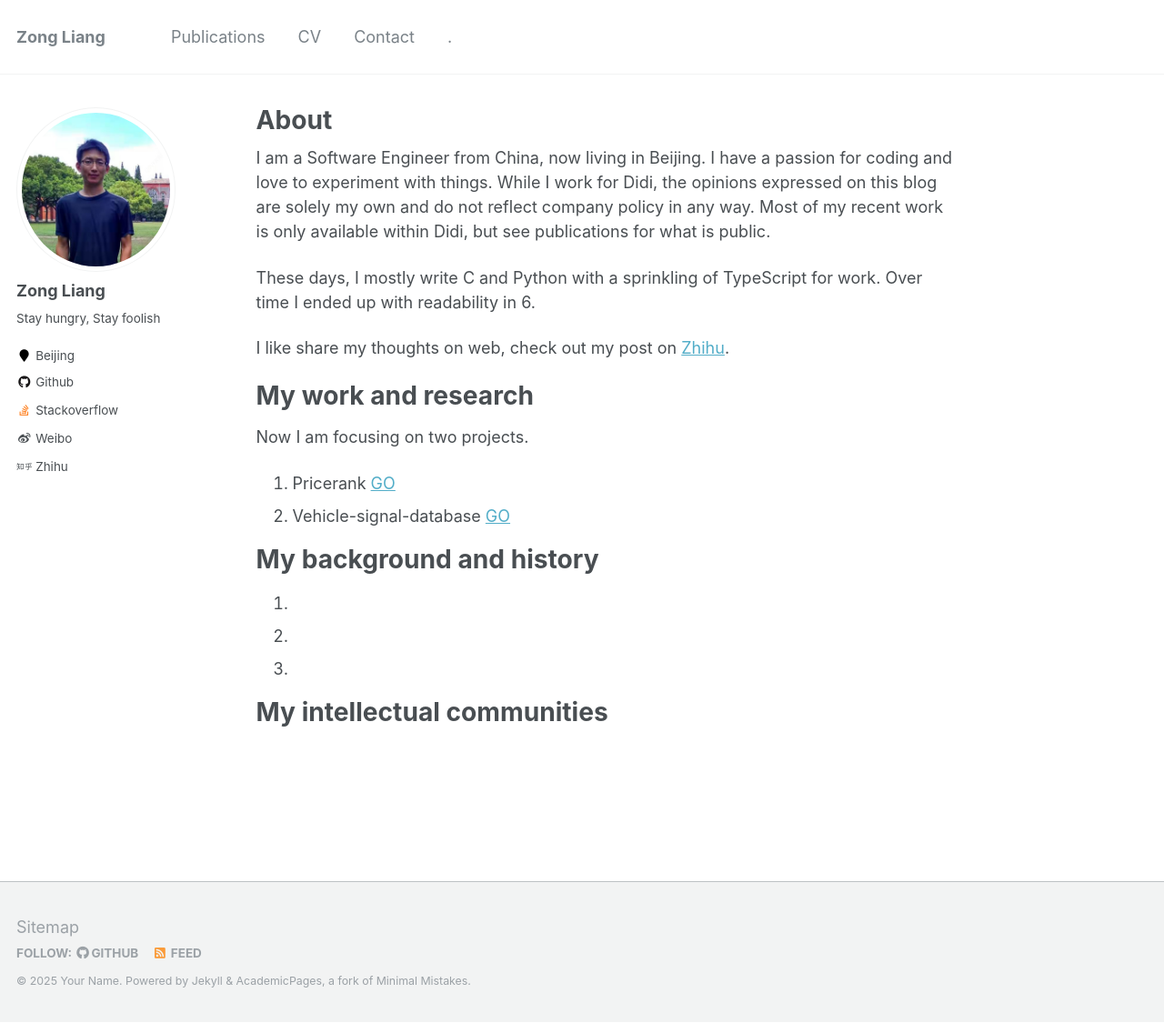
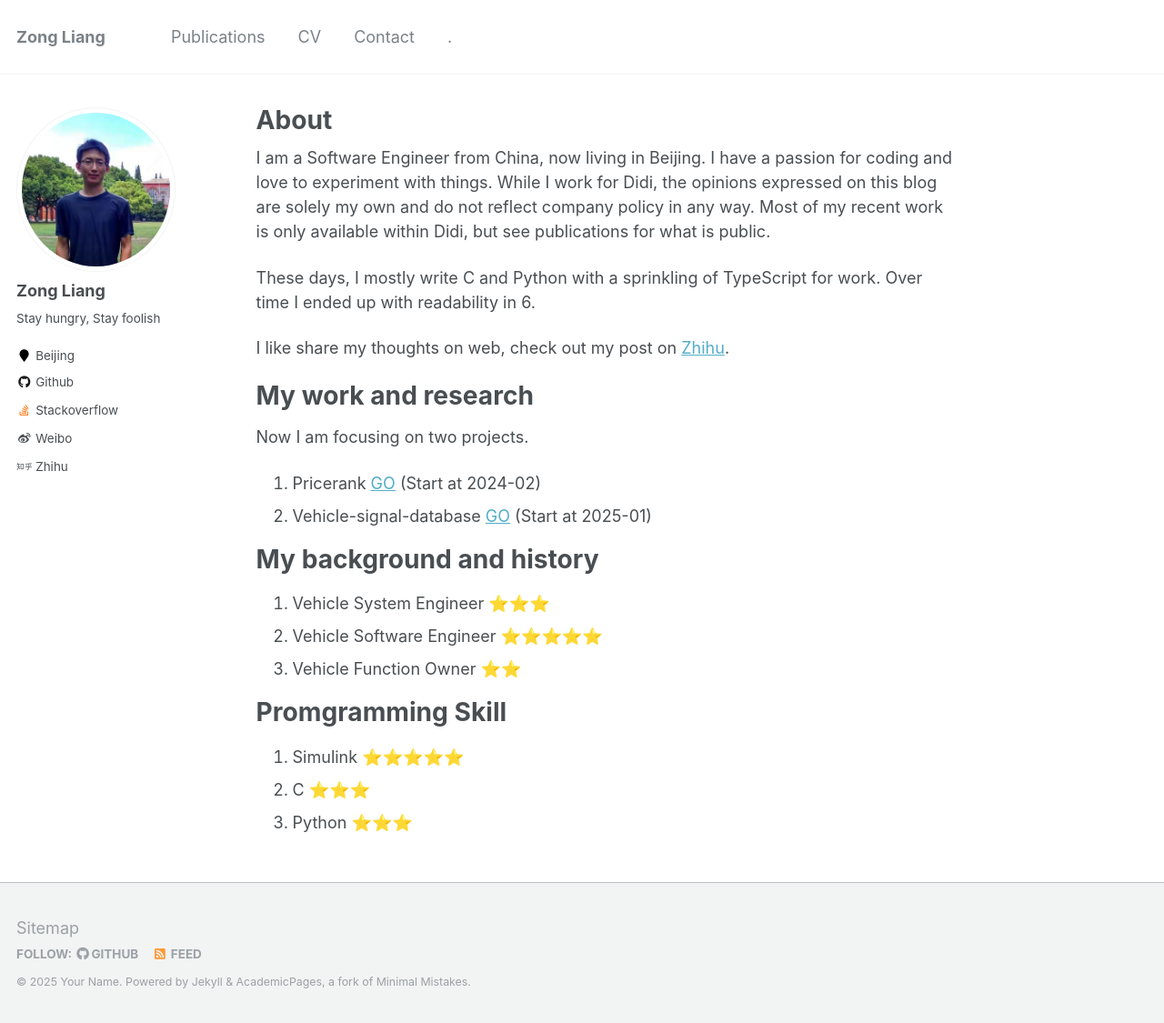
Before and after one commit to ZongL/zongl.github.io, a Jekyll site: the page built from _pages/about.md, in a window 1280 px wide and 1125 px high. Shown: the whole window at 91% size. Built offline with Jekyll 4.4.1, drawn with Linux system fonts in a browser that asks for light colours.

Commit message:
update about me

```diff
--- a/_pages/about.md
+++ b/_pages/about.md
@@ -17,14 +17,17 @@ I like share my thoughts on web, check out my post on [Zhihu](https://www.zhihu.
 My work and research
 ======
 Now I am focusing on two projects.
-1. Pricerank [GO](https://pricerank.vercel.app/)
-2. Vehicle-signal-database [GO](https://vehicle-signal-database.vercel.app/)
+1. Pricerank [GO](https://pricerank.vercel.app/) (Start at 2024-02)
+2. Vehicle-signal-database [GO](https://vehicle-signal-database.vercel.app/) (Start at 2025-01)
 
 My background and history
 ======
-1.
-1.
-1.
+1. Vehicle System Engineer ⭐⭐⭐
+1. Vehicle Software Engineer ⭐⭐⭐⭐⭐
+1. Vehicle Function Owner ⭐⭐
 
-My intellectual communities
+Promgramming Skill
 ======
+1. Simulink ⭐⭐⭐⭐⭐
+1. C ⭐⭐⭐
+1. Python ⭐⭐⭐
```
